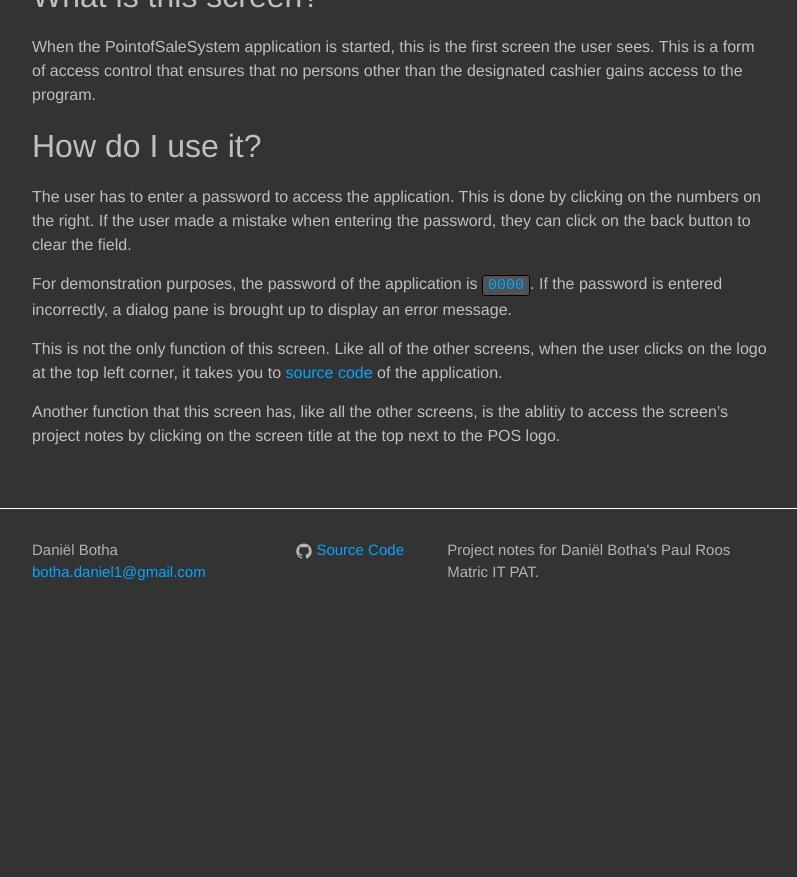
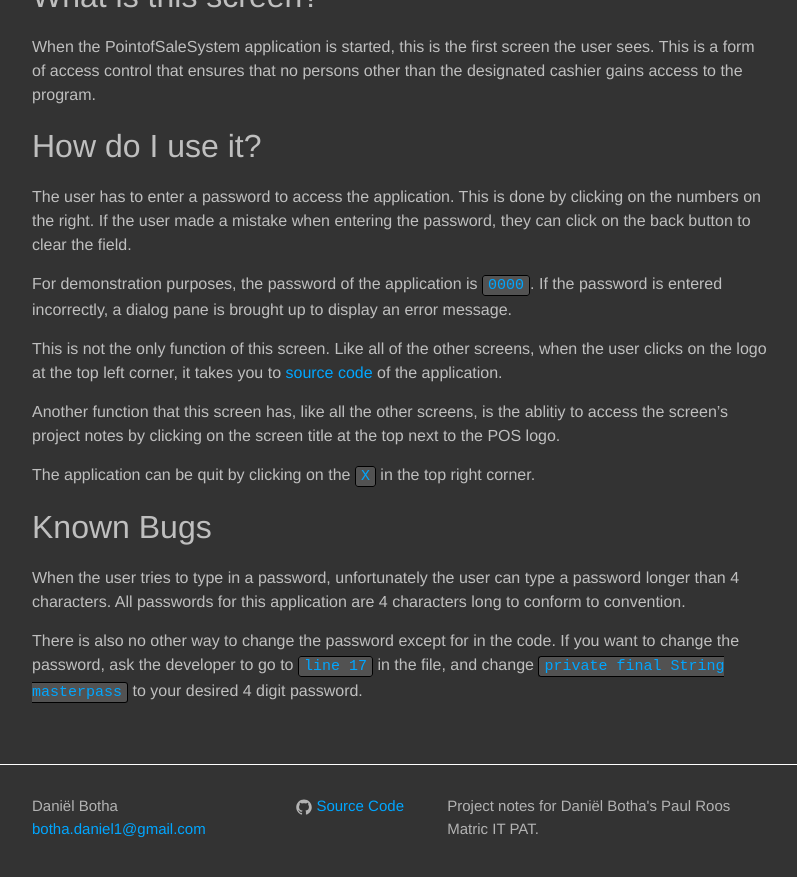
Before and after one commit to PointOfSaleSystem/pointofsalesystem.github.io, a Jekyll site: the page built from screens/1_lockscreen.md, in a window 1280 px wide and 900 px high, scrolled down 762 px. Shown: the top 877 px of the window, without its empty margins (238-1035 px from the left). Built offline with Jekyll 4.4.1, drawn with Linux system fonts in a browser that asks for light colours; before the commit the page ends 1406 px from its top, so only the background shows below that.

Commit message:
Lockscreen post

```diff
--- a/screens/1_lockscreen.md
+++ b/screens/1_lockscreen.md
@@ -16,3 +16,10 @@ For demonstration purposes, the password of the application is `0000`. If the pa
 This is not the only function of this screen. Like all of the other screens, when the user clicks on the logo at the top left corner, it takes you to [source code](https://github.com/iggnoreza/PointOfSaleSystem) of the application.
 
 Another function that this screen has, like all the other screens, is the ablitiy to access the screen's project notes by clicking on the screen title at the top next to the POS logo.
+
+The application can be quit by clicking on the `X` in the top right corner.
+
+##Known Bugs
+When the user tries to type in a password, unfortunately the user can type a password longer than 4 characters. All passwords for this application are 4 characters long to conform to convention.
+
+There is also no other way to change the password except for in the code. If you want to change the password, ask the developer to go to `line 17` in the file, and change `private final String masterpass` to your desired 4 digit password.
```
